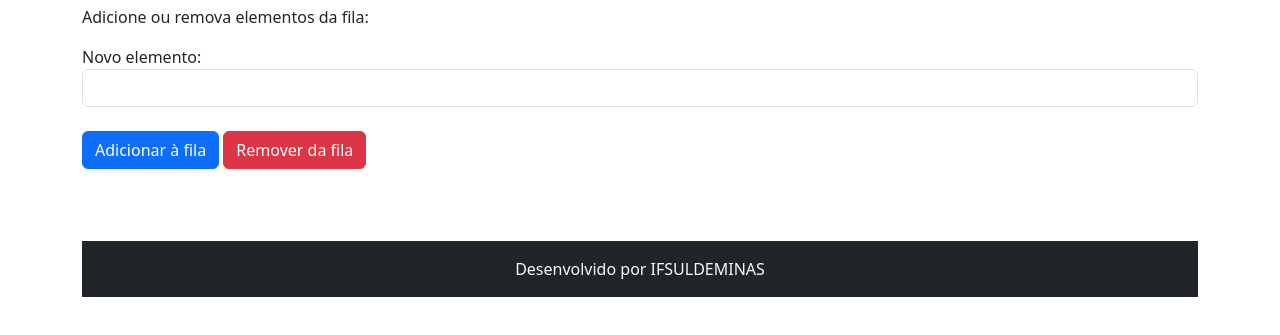
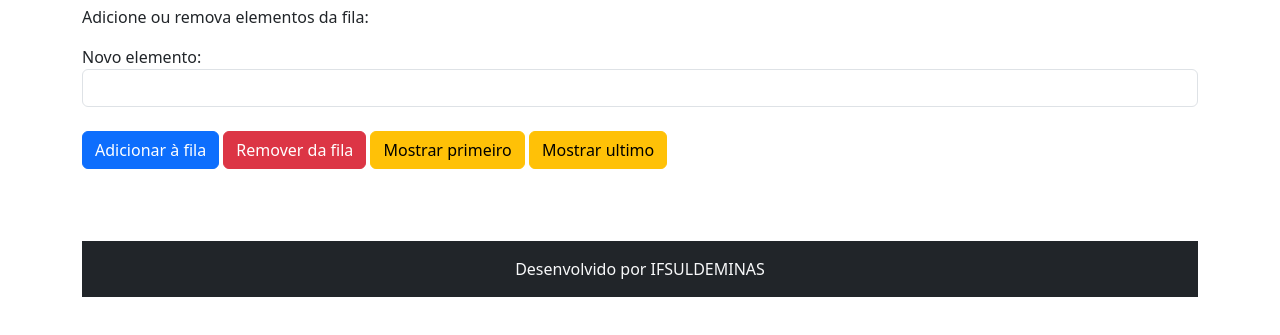
Before and after one commit to LuizHenriqueSilverio/Estruturas_De_Dados_I, a plain HTML site: page Exemplos - Sala de Aula/JavaScript/Fila/index.html in a window 1280 px wide. Shown: the part 93-428 px from the top of the page. Drawn offline with nearby package versions, Linux system fonts and the light colour scheme.

Commit message:
Atualizado - aula 22/03/2023

```diff
--- a/Exemplos - Sala de Aula/JavaScript/Fila/index.html
+++ b/Exemplos - Sala de Aula/JavaScript/Fila/index.html
@@ -24,6 +24,8 @@
         <br />
         <button class="btn btn-primary" onclick="addFila()">Adicionar à fila</button>
         <button class="btn btn-danger" onclick="removerFila()">Remover da fila</button>
+        <button class="btn btn-warning" onclick="primeiroFila()">Mostrar primeiro</button>
+        <button class="btn btn-warning" onclick="ultimoFila()">Mostrar ultimo</button>
         <br />
         <br />
       </div>
--- a/Exemplos - Sala de Aula/JavaScript/Fila/queue.js
+++ b/Exemplos - Sala de Aula/JavaScript/Fila/queue.js
@@ -28,4 +28,8 @@ class Fila {
     first() {
         return this.itens[0];
     }
+
+    last() {
+        return this.itens[this.itens.length - 1];
+    }
 }
--- a/Exemplos - Sala de Aula/JavaScript/Fila/script.js
+++ b/Exemplos - Sala de Aula/JavaScript/Fila/script.js
@@ -29,6 +29,14 @@ function primeiroFila() {
     }
 }
 
+function ultimoFila() {
+    if(minhaFila.isEmpty()) {
+        alert("A fila está vazia!!!");
+    }else {
+        alert("O ultimo elemento é: " + minhaFila.last());
+    }
+}
+
 function mostrarFila() {
     const filaElemento = document.getElementById("listFila");
     filaElemento.textContent = minhaFila.toString();
```
